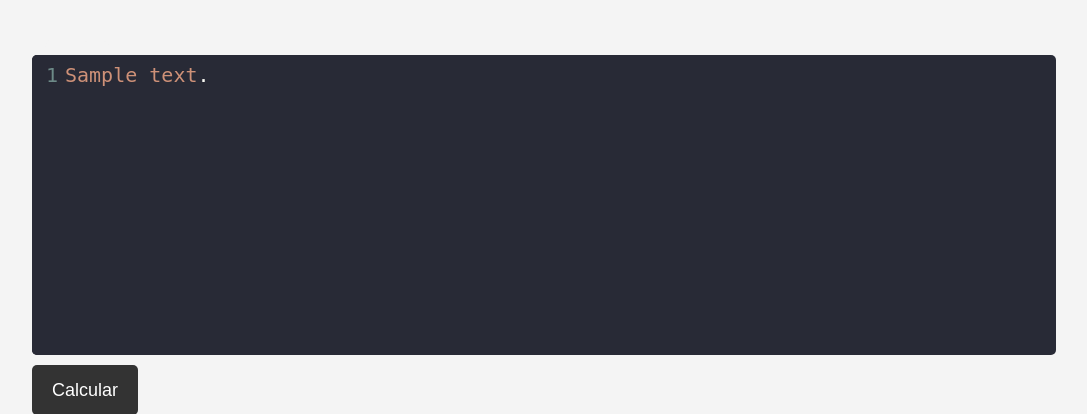
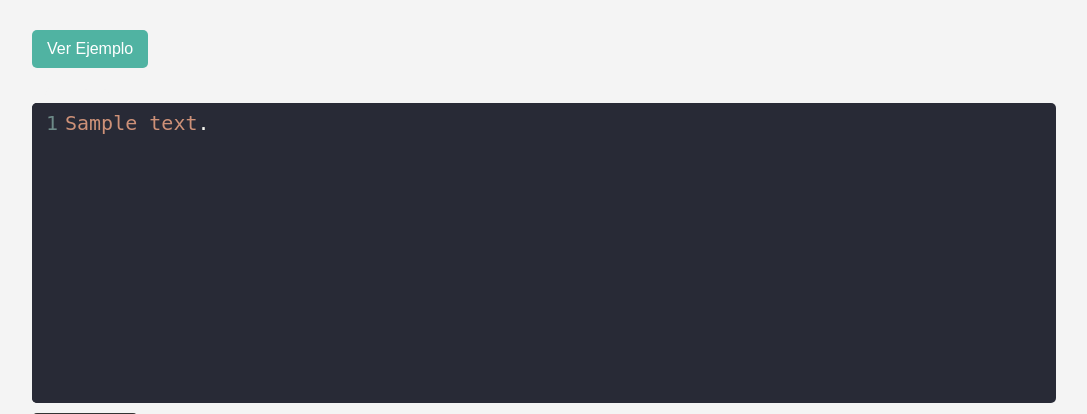
Before and after one commit to betebetoven/usac_equivalentes, a FastAPI app: template templates/index.html in a window 1280 px wide. Shown: the part 115-529 px from the top of the page, without its empty margins (96-1183 px from the left). Run offline with FastAPI, Linux system fonts and the light colour scheme; the template is opened without the code that fills it: most values are stand-ins (such as "Sample title", 1, 10 or a date in 2020).

Commit message:
Add button to set example text in code editor

```diff
--- a/templates/index.html
+++ b/templates/index.html
@@ -165,6 +165,21 @@
             font-weight: bold; /* Make matching brackets bold */
             background-color: #444; /* Background color for matching brackets */
         }
+        button {
+            background-color: #50b3a2; /* Matching the header's background */
+            color: white;
+            padding: 10px 15px;
+            border: none;
+            border-radius: 5px;
+            cursor: pointer;
+            font-size: 16px;
+            margin-bottom: 10px; /* Space between the button and the form */
+            transition: background-color 0.3s ease;
+        }
+
+        button:hover {
+            background-color: #429488; /* Slightly darker shade on hover */
+        }
 
 
     </style>
@@ -178,6 +193,10 @@
 
     <!-- Custom Script for initializing CodeMirror and defining custom mode -->
     <script>
+        function setExample() {
+            var exampleText = 'contexto = C;\nC1 = 10;\nC2 = 20;\nC3 = 30;\nser(par(C1,C2),C3)';
+            editor.setValue(exampleText);
+        }
         // Define custom syntax highlighting rules
         var parenthesisLevels = 0;
         CodeMirror.defineMode("custom-mode", function() {
@@ -257,11 +276,13 @@
     </header>
 
     <div class="container">
+        <button onclick="setExample()">Ver Ejemplo</button>
         <form method="post">
             <div id="code-editor">{{ input_text }}</div>
             <input type="hidden" name="input_text" id="hidden-input">
             <input type="submit" value="Calcular" onclick="updateInput()">
         </form>
+
         {% if result is not none %}
             <div class="result-container">
                 <h2>Parsed Output:</h2>
```
